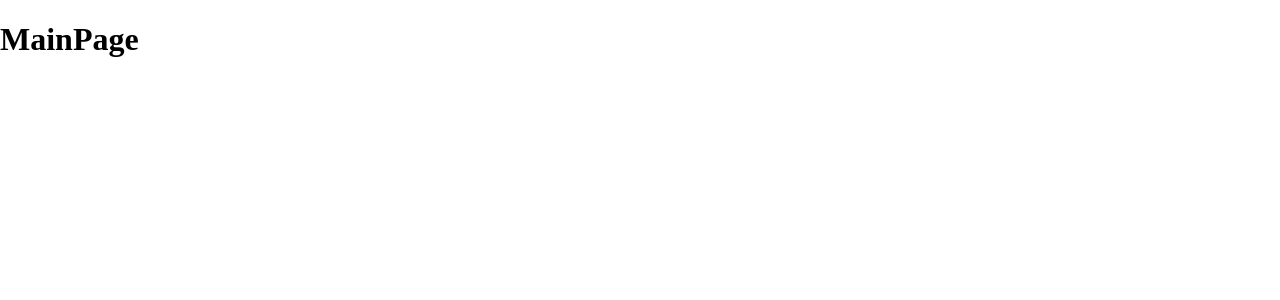
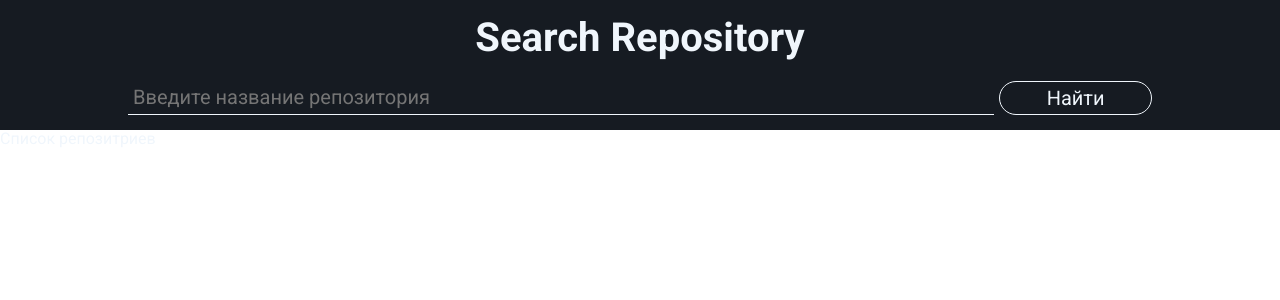
Before and after one commit to vpetrukhin/reposytoriesSearch, a React (Create React App) app: page / in a window 1280 px wide. Shown: the top 300 px of the page. Built offline with nearby package versions, Linux system fonts and the light colour scheme.

Commit message:
add header, search form

```diff
--- /dev/null
+++ b/src/components/SearchInput.jsx
@@ -0,0 +1,28 @@
+import { useState } from "react";
+
+export const SearchInput = ({ onSearch }) => {
+  const [inputValue, setInputValue] = useState("");
+
+  const changeHandler = (e) => setInputValue(e.target.value);
+
+  const searchHandler = () => {
+    onSearch(inputValue);
+    setInputValue("");
+  };
+
+  return (
+    <div className="header__search search">
+      <input
+        value={inputValue}
+        id="repositoryName"
+        type="text"
+        className="search__input"
+        placeholder="Введите название репозитория"
+        onChange={changeHandler}
+      />
+      <button type="button" className="search__btn" onClick={searchHandler}>
+        Найти
+      </button>
+    </div>
+  );
+};
--- a/src/index.scss
+++ b/src/index.scss
@@ -1,5 +1,9 @@
 @import "../node_modules/normalize.css/normalize.css";
 @import url('https://fonts.googleapis.com/css2?family=Roboto:wght@300;400;500;700&display=swap');
 @import './style/variables.scss';
+@import './style/vendor.scss';
+
 
 @import "./style/app.scss";
+@import "./style/header.scss";
+@import "./style/search.scss";
--- a/src/pages/MainPage.jsx
+++ b/src/pages/MainPage.jsx
@@ -1,3 +1,19 @@
+import { SearchInput } from "../components/SearchInput";
+
 export const MainPage = () => {
-  return <h1>MainPage</h1>;
+  const onSearch = (inputValue) => {
+    console.log(inputValue);
+  };
+
+  return (
+    <>
+      <header className="header">
+        <div className="container header__container">
+          <h1 className="header__title">Search Repository</h1>
+          <SearchInput onSearch={onSearch} />
+        </div>
+      </header>
+      <main className="main">Список репозитриев</main>
+    </>
+  );
 };
--- a/src/style/app.scss
+++ b/src/style/app.scss
@@ -1 +1,5 @@
-.app {}
+.app {
+  height: 100vh;
+  font-family: Roboto, sans-serif;
+  color: $main-font-color;
+}
--- /dev/null
+++ b/src/style/header.scss
@@ -0,0 +1,11 @@
+.header {
+  padding: 15px 0;
+  background-color: $darken-blue;
+  &__title {
+    margin: 0;
+    margin-bottom: 20px;
+    font-weight: 700;
+    font-size: 40px;
+    text-align: center;
+  }
+}
--- /dev/null
+++ b/src/style/search.scss
@@ -0,0 +1,32 @@
+.search {
+  display: flex;
+  &__input {
+    width: 85%;
+    margin-right: 5px;
+    padding: 5px;
+    border: none;
+    font-weight: 400;
+    font-size: 20px;
+    color: $main-font-color;
+    border-bottom: 1px solid $main-font-color;
+    background: transparent;
+    &:focus {
+      outline: none;
+      border-bottom: 1px solid $second-font-color;
+    }
+  }
+  &__btn {
+    width: 15%;
+    font-weight: 400;
+    font-size: 20px;
+    color: $main-font-color;
+    border: 1px solid $main-font-color;
+    background-color: transparent;
+    border-radius: 20px;
+    cursor: pointer;
+    &:hover {
+      border: 1px solid $second-font-color;
+      color: $second-font-color;
+    }
+  }
+}
--- a/src/style/variables.scss
+++ b/src/style/variables.scss
@@ -0,0 +1,3 @@
+$darken-blue: #161B22;
+$main-font-color: #F0F6FC;
+$second-font-color: #58A6FF;
--- /dev/null
+++ b/src/style/vendor.scss
@@ -0,0 +1,7 @@
+* {
+  box-sizing: border-box;
+}
+.container {
+  width: 80%;
+  margin: 0 auto;
+}
```
